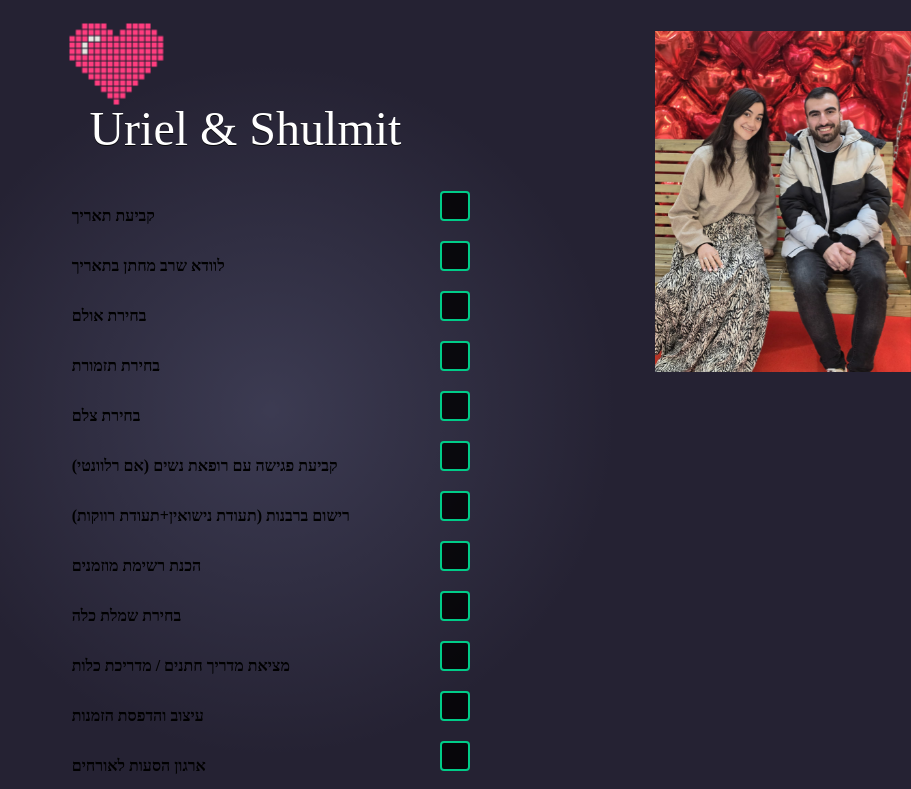
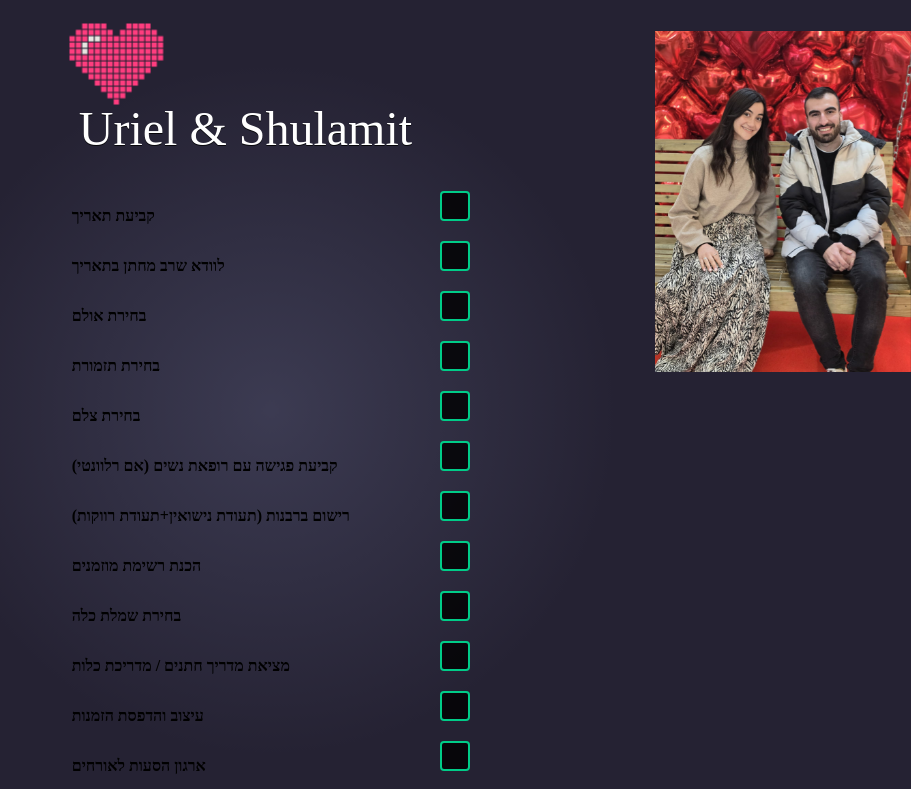
Before and after one commit to urielbang/weddingList, a React (Vite) app: page / in a window 1280 px wide. Shown: the top 789 px of the page, without its empty margins (369-1280 px from the left). Built offline with nearby package versions, Linux system fonts and the light colour scheme; a web font is replaced by a local one.

Commit message:
fix text

```diff
--- a/src/App.jsx
+++ b/src/App.jsx
@@ -55,8 +55,8 @@ function App() {
 
   return (
     <>
-      <div className="PixelArt"></div>
-      <div className="Text">Uriel & Shulmit</div>
+      <div className="PixelArt" />
+      <div className="Text">Uriel & Shulamit</div>
       <img className="wifePic" src={img} />
       <div className="main">
         {weddingTasks.map((task) => {
```
